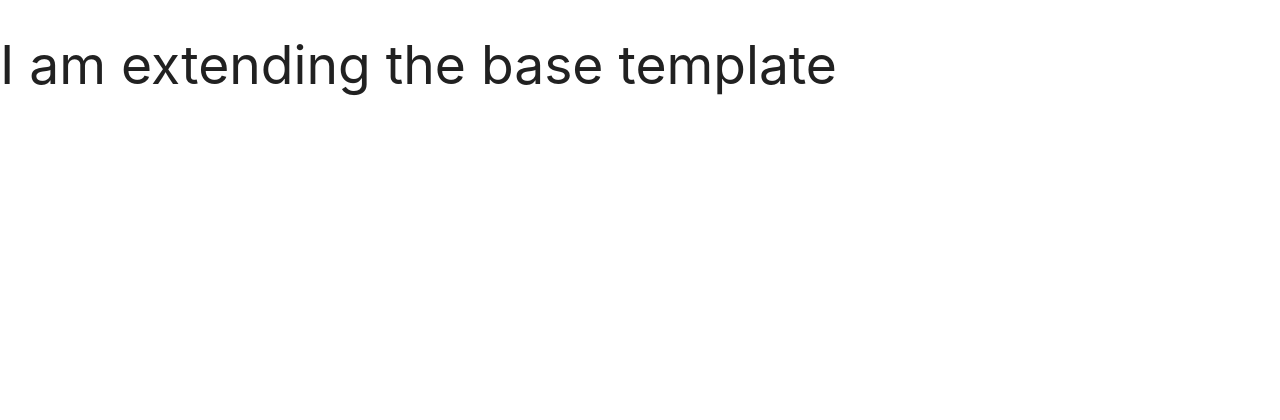
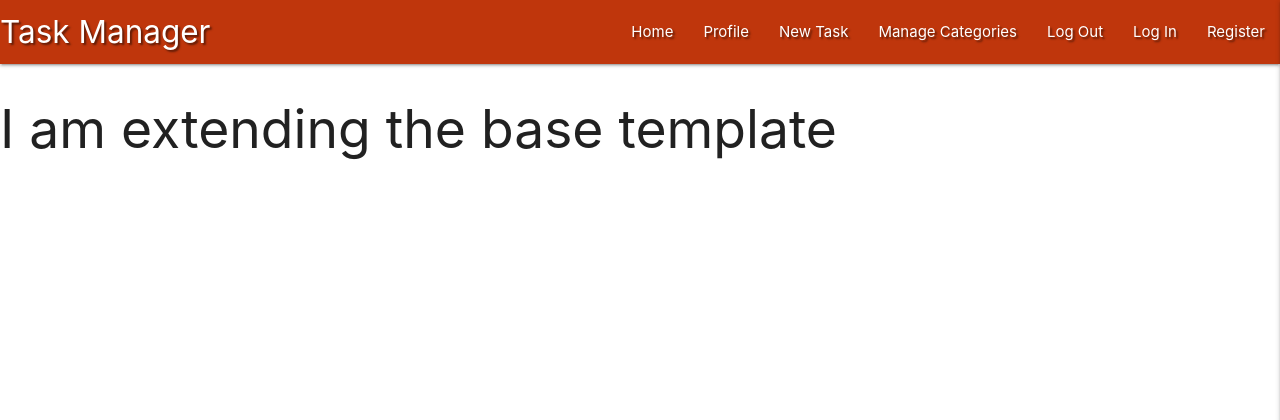
Before and after one commit to emmasarge/mongowalk, a Flask app: page / in a window 1280 px wide. Shown: the top 420 px of the page. Run offline with Flask 2, Linux system fonts and the light colour scheme; data that the repository does not hold is empty; some libraries are stand-ins or nearby versions.

Commit message:
materialise navbar

```diff
--- a/static/css/style.css
+++ b/static/css/style.css
@@ -0,0 +1,3 @@
+.text-shadow{
+    text-shadow: 2px 2px 2px rgba(0,0,0,0.5);
+}
--- a/static/js/script.js
+++ b/static/js/script.js
@@ -0,0 +1,3 @@
+  $(document).ready(function(){
+    $(".sidenav").sidenav({edge:"right"});
+  });
--- a/templates/base.html
+++ b/templates/base.html
@@ -2,6 +2,7 @@
 <html lang="en">
 
 <head>
+
     <meta charset="UTF-8">
     <meta name="viewport" content="width=device-width, initial-scale=1.0">
     <!--MATERIALIZE CDN-->
@@ -19,7 +20,40 @@
 
 <body>
 
+    <header>
+        <!---top navbar-->
+        <nav class="nav-extended text-shadow deep-orange darken-4">
+            <div class="nav-wrapper">
+                <a href="{{ url_for('get_tasks') }}" class="brand-logo">Task Manager</a>
+                <a href="#" data-target="mobile-demo" class="sidenav-trigger right"><i class="material-icons">menu</i></a>
+                <ul class="right hide-on-med-and-down">
+                    <li><a href="{{ url_for('get_tasks') }}">Home</a></li>
+                    <li><a href="#">Profile</a></li>
+                    <li><a href="#">New Task</a></li>
+                    <li><a href="#">Manage Categories</a></li>
+                    <li><a href="#">Log Out</a></li>
+                    <li><a href="#">Log In</a></li>
+                    <li><a href="#">Register</a></li>
 
+                </ul>
+            </div>
+        </nav>
+        <!--mobile side bar-->
+        <ul class="sidenav" id="mobile-demo">
+            <li><h4 class="center-align deep-orange-text text-darken-3">Task Manager</h4></li>
+            <li><a href="{{ url_for('get_tasks') }}">Home</a></li>
+            <li><a href="#">Profile</a></li>
+            <li><a href="#">New Task</a></li>
+            <li><a href="#">Manage Categories</a></li>
+            <li><a href="#">Log Out</a></li>
+            <li><a href="#">Log In</a></li>
+            <li><a href="#">Register</a></li>
+
+        </ul>
+
+
+
+    </header>
     {% block content %}
     {% endblock %}
 
```
Lines whose indentation alone changed are shown as unchanged.
